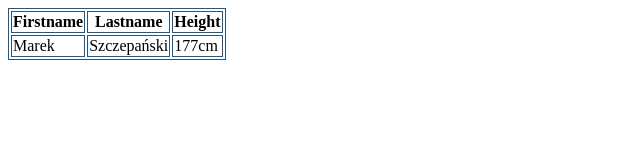
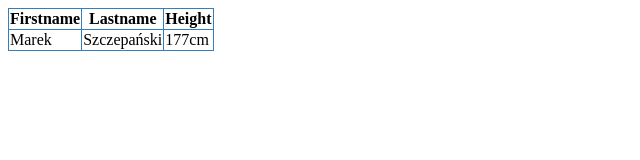
Before and after one commit to marekszczepansky/HTML-less, a plain HTML site: page web/index.html in a window 1280 px wide. Shown: the whole page, without its empty margins (0-640 px from the left). Drawn offline with Linux system fonts and the light colour scheme.

Commit message:
update 5

```diff
--- a/web/less/styles.less
+++ b/web/less/styles.less
@@ -1,6 +1,7 @@
 @main-color:        #428bca;
-@second-color:  darken(@main-color, 20%);
+@second-color:  darken(@main-color, 5%);
 
 table, th, td {
   border: 1px solid @second-color;
+  border-collapse: collapse;
 }
```
Also changed, not shown: 1 other file.
